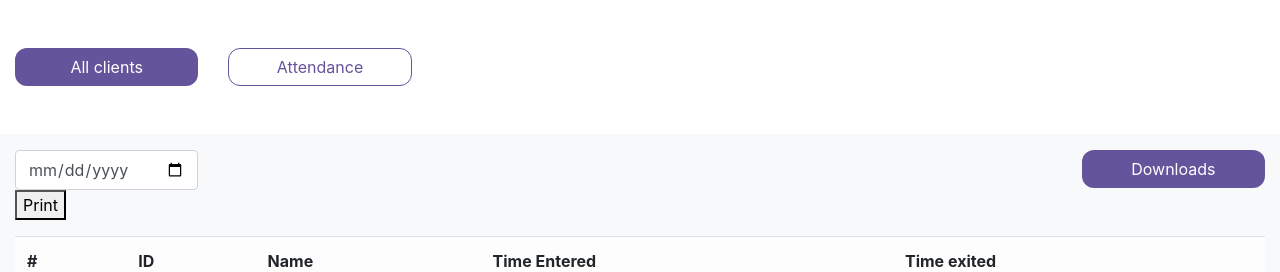
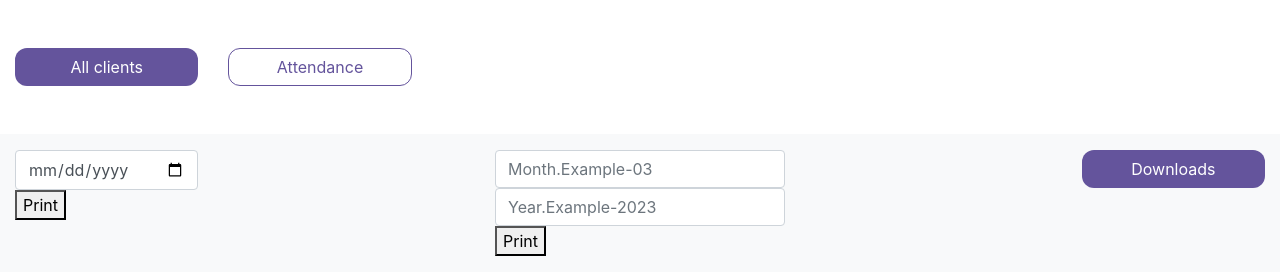
Before and after one commit to Imran-hay/Gym-attendance, a PHP site: page /Gym/public/basic-data.php in a window 1280 px wide, after a click on "Attendance". Shown: the part 58-330 px from the top of the page. Run offline with PHP 8.4, Linux system fonts and the light colour scheme; data comes from the database, SQL or seed files in the repository; lists and menus that the app fills with data are empty; some libraries are stand-ins or nearby versions.

Commit message:
print-attendance

```diff
--- /dev/null
+++ b/Attendance/08-2023.csv
@@ -0,0 +1,2 @@
+"ID","Name","TimeIN","TimeOut","LOGDATE"
+"SS1","milky mohammed","2023-08-29 18:52:37","2023-08-29 18:52:39",""
--- a/public/basic-data.php
+++ b/public/basic-data.php
@@ -387,6 +387,68 @@ if ($res->num_rows > 0) {
 
 }
 
+$month = '';
+$year = '';
+
+if(isset($_POST['butt3']))
+{
+  $month = $_POST['month'];
+  $year = $_POST['year'];
+
+//$ds = strval($date);
+//$dx = date('Y-m-d');
+//$cDate =intval(date('Y', strtotime($dx))) ;
+//echo var_dump($cDate);
+$spreadsheet = new Spreadsheet();
+$sheet = $spreadsheet->getActiveSheet();
+
+// Write the headers to the spreadsheet
+$headers = array('ID', 'Name', 'TimeIN', 'TimeOut','LOGDATE');
+$sheet->fromArray($headers, NULL, 'A1');
+$x =1;
+
+$sql = "SELECT * FROM  table_attendance";
+$result = mysqli_query($conn, $sql);
+
+
+// Write the data to the spreadsheet
+$row = 2;
+while ($data = $result->fetch_assoc()) {
+  $pm = $cDate =intval(date('m', strtotime($data['LOGDATE'])));
+  $py = $cDate =intval(date('Y', strtotime($data['LOGDATE'])));
+
+    if($pm == $month && $py == $year)
+    {
+        $sheet->setCellValue('A'.$row, $data['ID']); array_push($a1,$data['ID']);
+        $sheet->setCellValue('B'.$row, $data['ATTENDANT_NAME']); array_push($a2,$data['ATTENDANT_NAME']);
+        $sheet->setCellValue('C'.$row, $data['TIMEIN']); array_push($a3,$data['TIMEIN']);
+        $sheet->setCellValue('d'.$row, $data['TIMEOUT']); array_push($a4,$data['TIMEOUT']);
+        $row++;
+    }
+
+    }
+
+
+// Create a new CSV writer and save the spreadsheet to a file
+$writer = new Csv($spreadsheet);
+$writer->setDelimiter(',');
+$writer->setEnclosure('"');
+$writer->setLineEnding("\r\n");
+$writer->setSheetIndex(0);
+//$writer->save("$date" . ".csv");
+$file = $month. "-". $year;
+$path = "../Attendance/" . $file . ".csv";
+$writer->save($path);
+
+
+
+
+
+
+
+
+}
+
 
 
 ?>
@@ -719,6 +781,19 @@ if ($res->num_rows > 0) {
         </div>
       </form>
     </div>
+
+    <!--print by month -->
+
+    <div class="col-3">
+      <form action="basic-data.php" method="post">
+        <div class="form-group">
+          <input type="number" class="form-control" name="month" id="" placeholder="Month.Example-03">
+          <input type="number" class="form-control" name="year" id="" placeholder="Year.Example-2023">
+          <button name="butt3">Print</button>
+        </div>
+      </form>
+    </div>
+
     <div class="col-2">
     <button class="btn my-2 my-sm-0 w-100" style="color:#fff; background-color: #64549C; border-radius: 12px;">Downloads</button>
 
--- a/public/qr-scan.php
+++ b/public/qr-scan.php
@@ -50,13 +50,14 @@ require_once '../Database/DB.php';
     //echo $new_date; // Output: 2023-08-20
 
     ///////////////////////////////////////////////////////
+    echo "<h1>$days</h1>";
     if($days == 0)
     {
       $message = "subscription ended";
 
     }
     //////////////////////////////////////////////////////////
-    if($today == $new_date)
+    else if($today == $new_date)
     {
       $message = "subscription expired";
 
```
Also changed, not shown: 2 other files.
